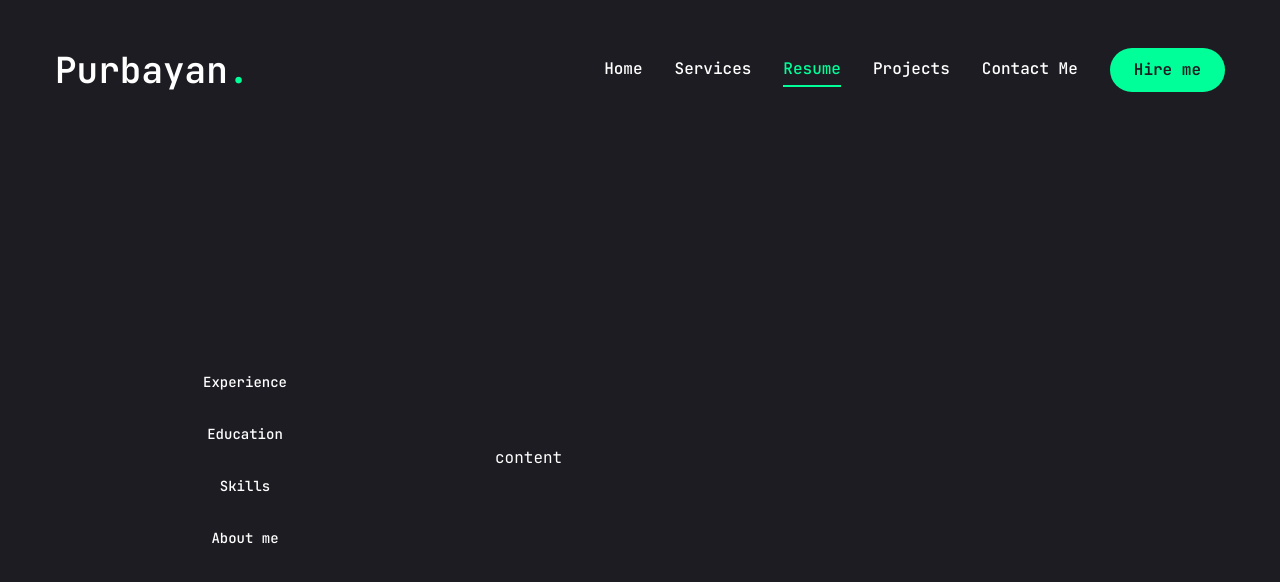
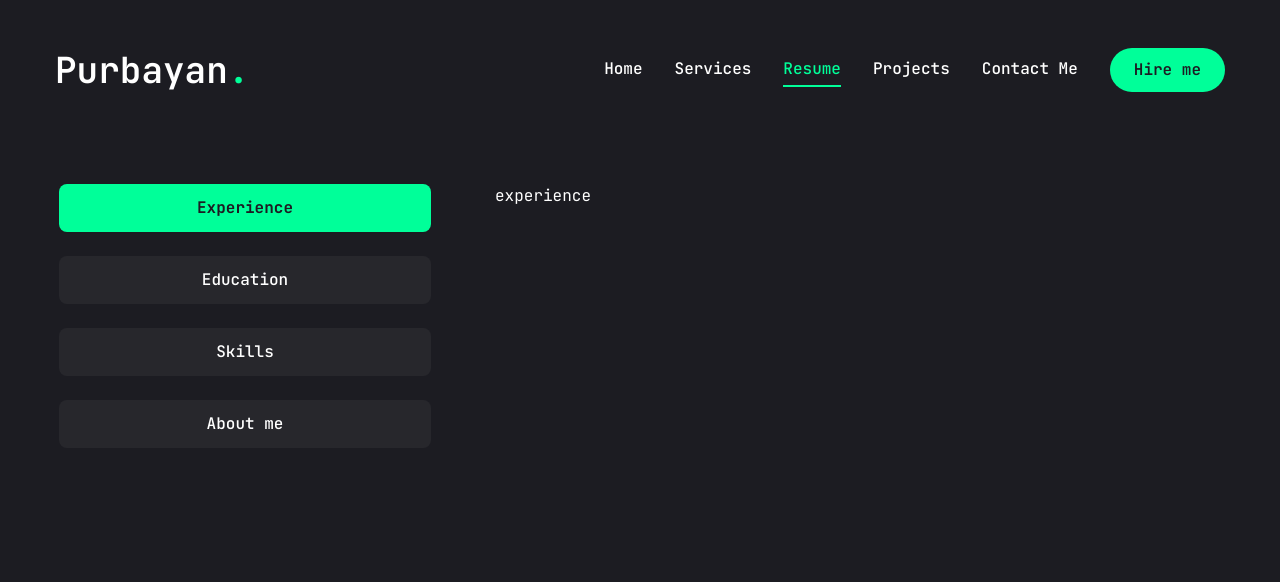
Before and after one commit to PPRAMANIK62/my-portfolio-2, a Next.js app: page /resume in a window 1280 px wide. Shown: the top 582 px of the page. Built offline with nearby package versions, Linux system fonts and the light colour scheme.

Commit message:
resume tab structure done

```diff
--- a/src/app/resume/page.tsx
+++ b/src/app/resume/page.tsx
@@ -1,5 +1,6 @@
 "use client";
-import React from "react";
+import { Tabs, TabsContent, TabsList, TabsTrigger } from "@/components/ui/tabs";
+import { motion } from "framer-motion";
 import {
   FaCss3,
   FaGithub,
@@ -15,8 +16,6 @@
   SiTailwindcss,
   SiTypescript,
 } from "react-icons/si";
-import { motion } from "framer-motion";
-import { Tabs, TabsList, TabsTrigger } from "@/components/ui/tabs";
 
 // about data
 const about = {
@@ -64,7 +63,7 @@
 
 // education data
 const education = {
-  icon: "/assets/resume/badge.svg",
+  icon: "/assets/resume/cap.svg",
   title: "Experience",
   description:
     "lorem ipsum dolor sit amet consectetur adipiscing elit. Voluptates quibusdam, sunt explicabo inventore.",
@@ -146,14 +145,34 @@
           className="flex flex-col xl:flex-row gap-[60px]"
         >
           <TabsList className="flex flex-col w-full max-w-[380px] mx-auto xl:mx-0 gap-6">
-            <TabsTrigger value="">Experience</TabsTrigger>
-            <TabsTrigger value="">Education</TabsTrigger>
-            <TabsTrigger value="">Skills</TabsTrigger>
-            <TabsTrigger value="">About me</TabsTrigger>
+            <TabsTrigger value="experience">Experience</TabsTrigger>
+            <TabsTrigger value="education">Education</TabsTrigger>
+            <TabsTrigger value="skills">Skills</TabsTrigger>
+            <TabsTrigger value="about">About me</TabsTrigger>
           </TabsList>
 
           {/* content */}
-          <div>content</div>
+          <div className=" min-h-[70vh] w-full">
+            {/* experience */}
+            <TabsContent value="experience" className=" w-full">
+              experience
+            </TabsContent>
+
+            {/* experience */}
+            <TabsContent value="education" className=" w-full">
+              education
+            </TabsContent>
+
+            {/* experience */}
+            <TabsContent value="skills" className=" w-full">
+              skills
+            </TabsContent>
+
+            {/* experience */}
+            <TabsContent value="about" className=" w-full">
+              about
+            </TabsContent>
+          </div>
         </Tabs>
       </div>
     </motion.div>
--- a/src/components/ui/tabs.tsx
+++ b/src/components/ui/tabs.tsx
@@ -1,11 +1,11 @@
-"use client"
+"use client";
 
-import * as React from "react"
-import * as TabsPrimitive from "@radix-ui/react-tabs"
+import * as TabsPrimitive from "@radix-ui/react-tabs";
+import * as React from "react";
 
-import { cn } from "@/lib/utils"
+import { cn } from "@/lib/utils";
 
-const Tabs = TabsPrimitive.Root
+const Tabs = TabsPrimitive.Root;
 
 const TabsList = React.forwardRef<
   React.ElementRef<typeof TabsPrimitive.List>,
@@ -13,14 +13,11 @@
 >(({ className, ...props }, ref) => (
   <TabsPrimitive.List
     ref={ref}
-    className={cn(
-      "inline-flex h-9 items-center justify-center rounded-lg bg-muted p-1 text-muted-foreground",
-      className
-    )}
+    className={cn(" inline-flex h-auto rounded-md p-1 text-primary", className)}
     {...props}
   />
-))
-TabsList.displayName = TabsPrimitive.List.displayName
+));
+TabsList.displayName = TabsPrimitive.List.displayName;
 
 const TabsTrigger = React.forwardRef<
   React.ElementRef<typeof TabsPrimitive.Trigger>,
@@ -29,13 +26,13 @@
   <TabsPrimitive.Trigger
     ref={ref}
     className={cn(
-      "inline-flex items-center justify-center whitespace-nowrap rounded-md px-3 py-1 text-sm font-medium ring-offset-background transition-all focus-visible:outline-none focus-visible:ring-2 focus-visible:ring-ring focus-visible:ring-offset-2 disabled:pointer-events-none disabled:opacity-50 data-[state=active]:bg-background data-[state=active]:text-foreground data-[state=active]:shadow",
+      " inline-flex items-center w-full bg-[#27272c] justify-center whitespace-nowrap text-white rounded-lg p-3 text-base font-medium ring-offset-white transition-all disabled:pointer-events-none disabled:opacity-50 data-[state=active]:bg-accent data-[state=active]:text-primary data-[state=active]:font-bold data-[state=active]:shadow-sm",
       className
     )}
     {...props}
   />
-))
-TabsTrigger.displayName = TabsPrimitive.Trigger.displayName
+));
+TabsTrigger.displayName = TabsPrimitive.Trigger.displayName;
 
 const TabsContent = React.forwardRef<
   React.ElementRef<typeof TabsPrimitive.Content>,
@@ -44,12 +41,12 @@
   <TabsPrimitive.Content
     ref={ref}
     className={cn(
-      "mt-2 ring-offset-background focus-visible:outline-none focus-visible:ring-2 focus-visible:ring-ring focus-visible:ring-offset-2",
+      "min-h-[480px] ring-offset-background focus-visible:outline-none focus-visible:ring-2 focus-visible:ring-ring focus-visible:ring-offset-2",
       className
     )}
     {...props}
   />
-))
-TabsContent.displayName = TabsPrimitive.Content.displayName
+));
+TabsContent.displayName = TabsPrimitive.Content.displayName;
 
-export { Tabs, TabsList, TabsTrigger, TabsContent }
+export { Tabs, TabsContent, TabsList, TabsTrigger };
```
Also changed, not shown: 2 other files (tests, documents, lock files or other folders).
